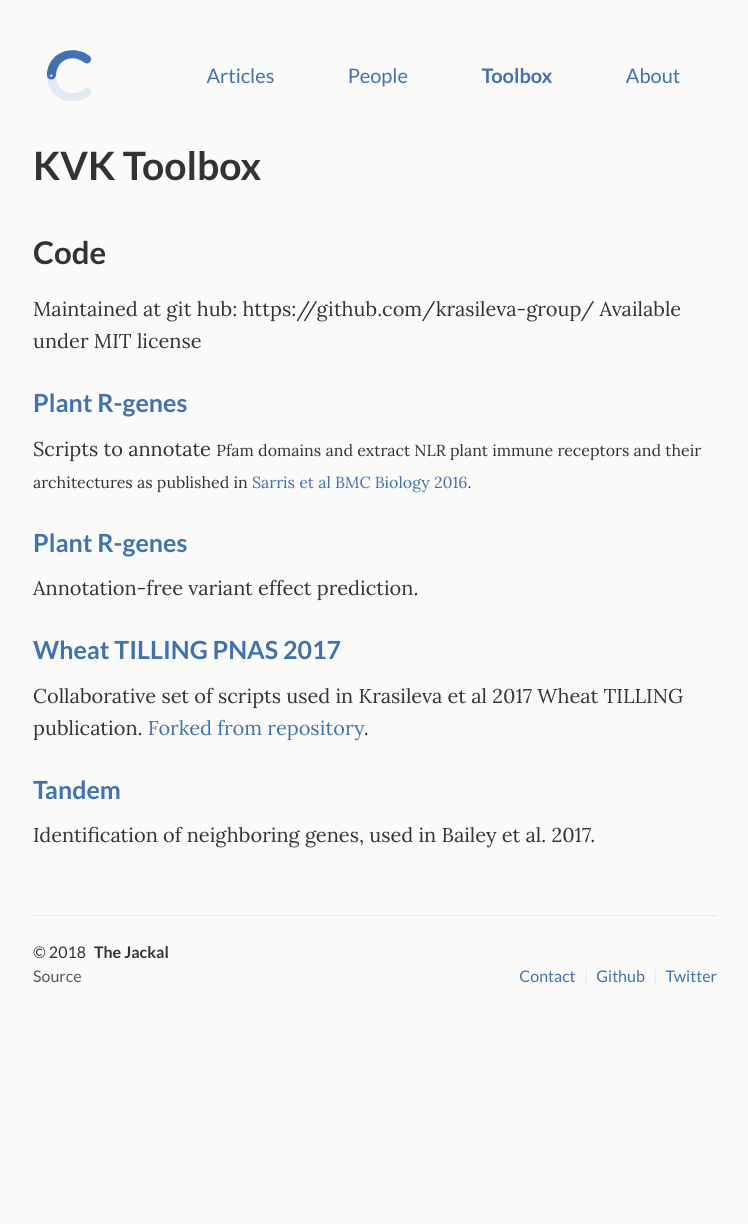
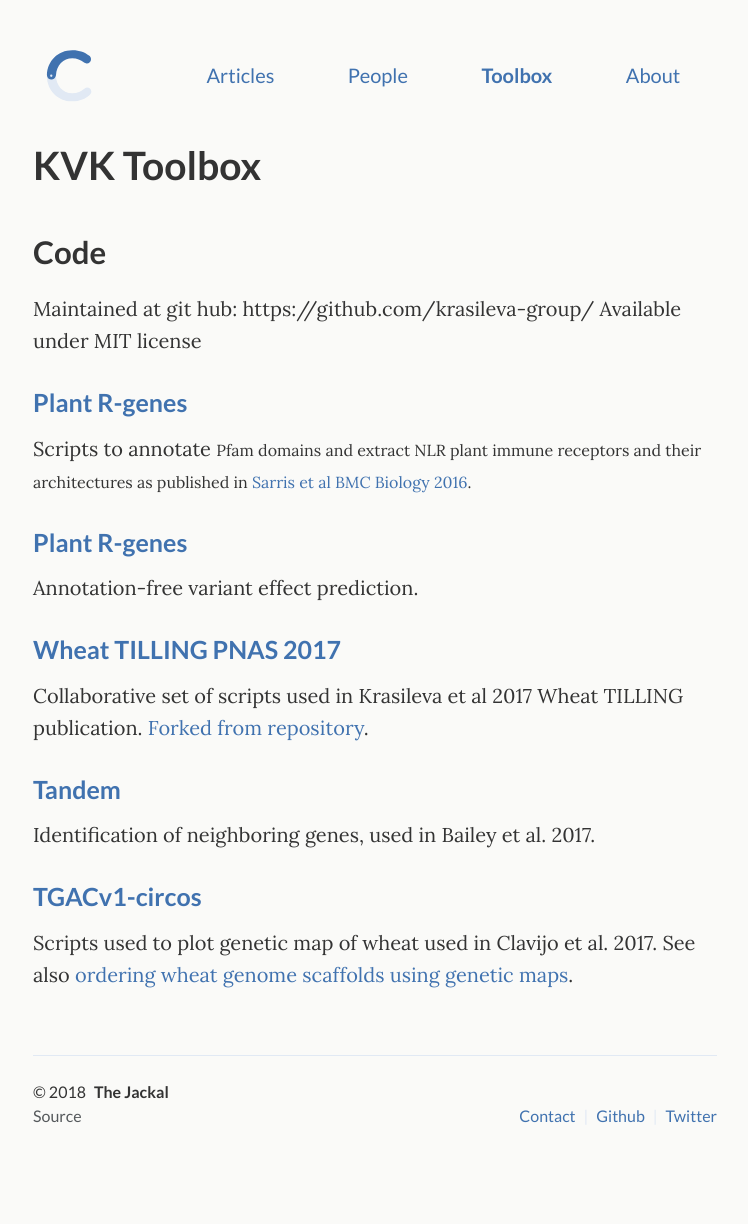
Before and after one commit to crimsonmonkey/crimsonmonkey.github.io, a Jekyll site: the page built from _pages/work.html, in a window 1280 px wide. Shown: the whole page, without its empty margins (265-1013 px from the left). Built offline with Jekyll 4.4.1, drawn with Linux system fonts in a browser that asks for light colours; before the commit the page ends 1084 px from its top, so only the background shows below that.

Commit message:
Update from Forestry.io - _pages/work.html

```diff
--- a/_pages/work.html
+++ b/_pages/work.html
@@ -7,4 +7,4 @@ permalink: "/toolbox/"
 ---
 <h2>Code&nbsp;</h2><p>Maintained at git hub: https://github.com/krasileva-group/
 
-Available under MIT license&nbsp;</p><h3><a href="https://github.com/krasileva-group/plant_rgenes">Plant R-genes</a></h3><p>Scripts to annotate&nbsp;<span style="font-size: 1rem;">Pfam domains and extract NLR plant immune receptors and their architectures as published in <a href="https://bmcbiol.biomedcentral.com/articles/10.1186/s12915-016-0228-7">Sarris et al BMC Biology 2016</a>.</span></p><h3><a href="https://github.com/krasileva-group/scvep">Plant R-genes</a></h3><p>Annotation-free variant effect prediction.</p><h3><a href="https://github.com/krasileva-group/wheat_tilling_pub">Wheat TILLING PNAS 2017</a></h3><p>Collaborative set of scripts used in Krasileva et al 2017 Wheat TILLING publication. <a href="https://github.com/DubcovskyLab/wheat_tilling_pub" style="">Forked from repository</a>.</p><h3><a href="https://github.com/krasileva-group/tandem">Tandem</a></h3><p>Identification of neighboring genes, used in Bailey et al. 2017.</p>
+Available under MIT license&nbsp;</p><h3><a href="https://github.com/krasileva-group/plant_rgenes">Plant R-genes</a></h3><p>Scripts to annotate&nbsp;<span style="font-size: 1rem;">Pfam domains and extract NLR plant immune receptors and their architectures as published in <a href="https://bmcbiol.biomedcentral.com/articles/10.1186/s12915-016-0228-7">Sarris et al BMC Biology 2016</a>.</span></p><h3><a href="https://github.com/krasileva-group/scvep">Plant R-genes</a></h3><p>Annotation-free variant effect prediction.</p><h3><a href="https://github.com/krasileva-group/wheat_tilling_pub">Wheat TILLING PNAS 2017</a></h3><p>Collaborative set of scripts used in Krasileva et al 2017 Wheat TILLING publication. <a href="https://github.com/DubcovskyLab/wheat_tilling_pub" style="">Forked from repository</a>.</p><h3><a href="https://github.com/krasileva-group/tandem">Tandem</a></h3><p>Identification of neighboring genes, used in Bailey et al. 2017.</p><h3><a href="https://github.com/krasileva-group/tgacv1-circos">TGACv1-circos</a></h3><p>Scripts used to plot genetic map of wheat used in Clavijo et al. 2017. See also&nbsp;<a href="https://github.com/krasileva-group/tgac-map">ordering wheat genome scaffolds using genetic maps</a>.</p>
```
